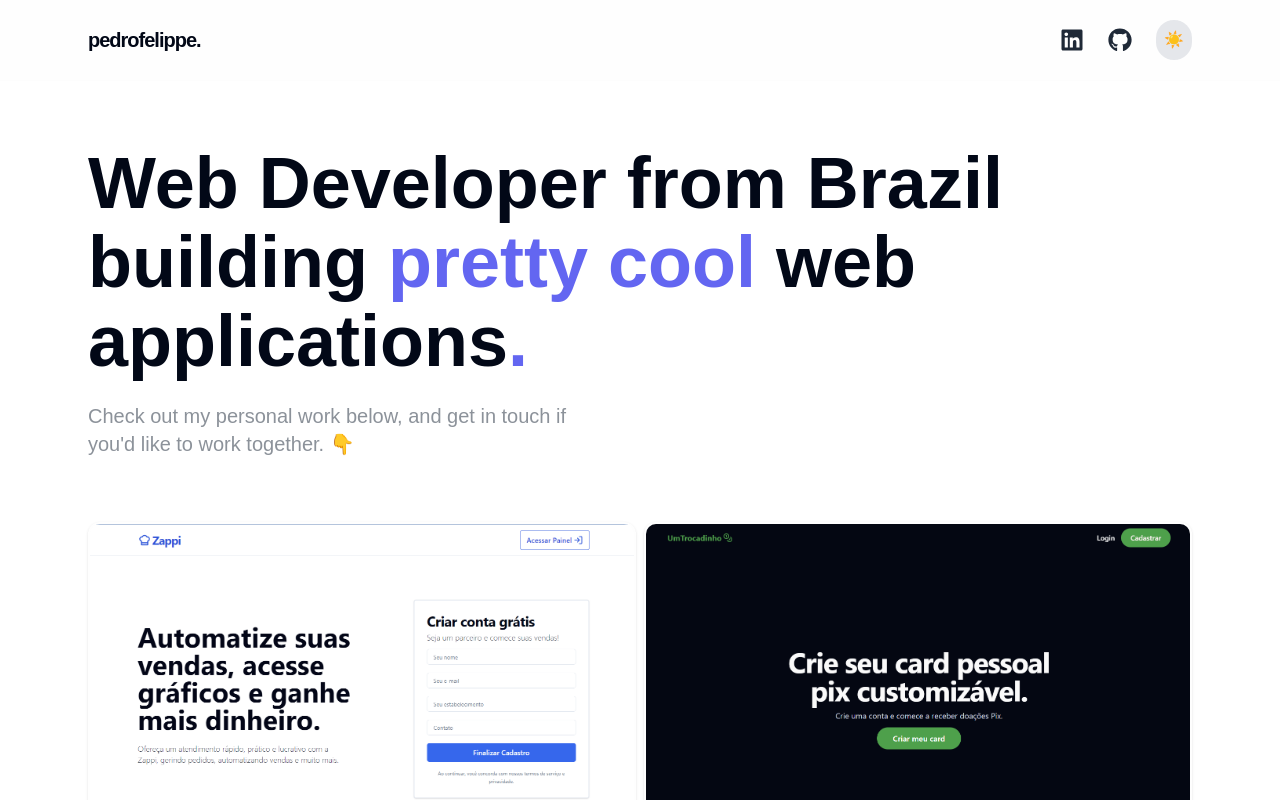
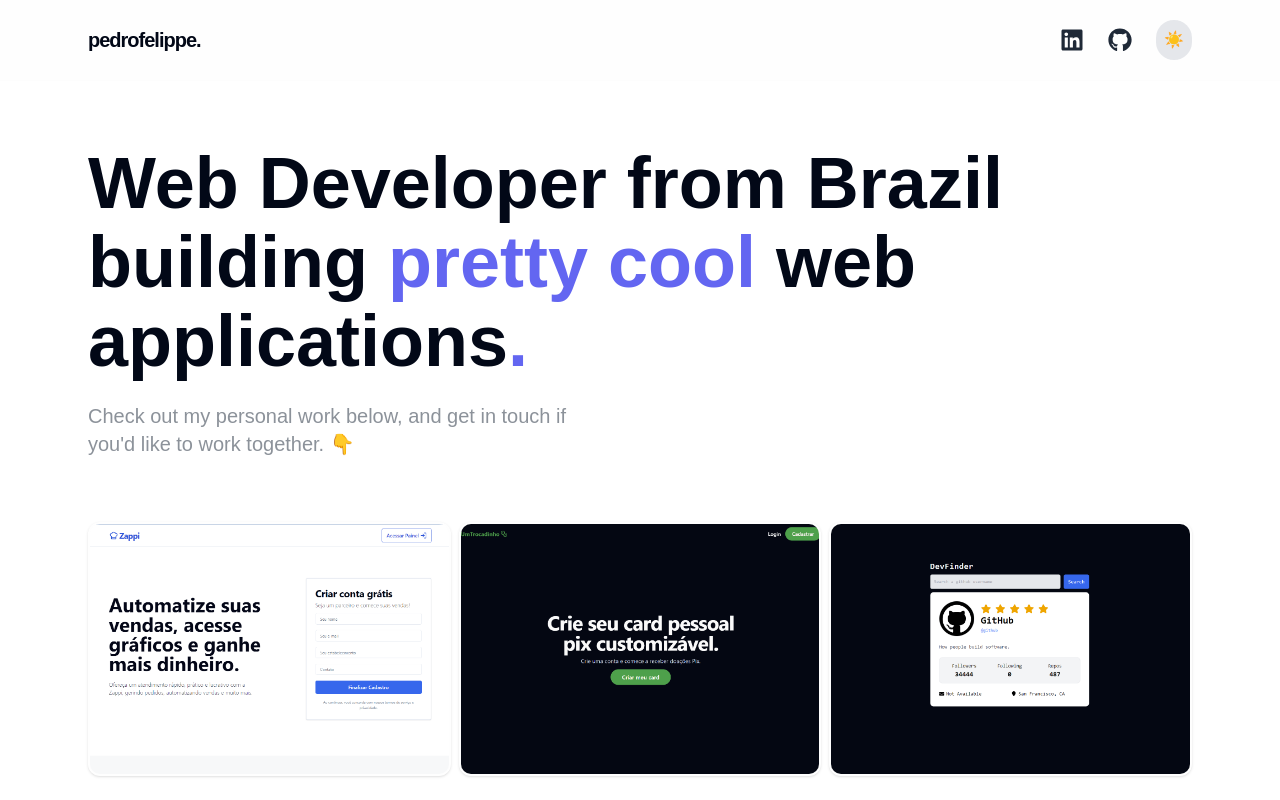
Before and after one commit to pefelippe/Portfolio, a Next.js app: page / in a window 1280 px wide. Shown: the top 800 px of the page. Built offline with nearby package versions, Linux system fonts and the light colour scheme.

Commit message:
projects.

```diff
--- a/src/components/ProjectCard.tsx
+++ b/src/components/ProjectCard.tsx
@@ -43,14 +43,14 @@ function ProjectCard({
           whileHover={{ scale: 1.05 }}
           src={imgUrl}
           alt="card image"
-          className={`overflow-hidden object-cover w-full h-full min-h-[350px] ${
+          className={`overflow-hidden object-cover w-full h-full min-h-[250px] ${
             isHovered ? "blur-sm" : ""
           }`}
         />
         {isHovered && (
-          <div className="absolute inset-0 flex flex-col items-center justify-center gap-2 px-10 text-white bg-black bg-opacity-70">
-            <p className="text-2xl font-bold underline">{title}</p>
-            <p className="text-md font-medium text-[#fff]  max-w-sm text-center">
+          <div className="absolute inset-0 flex flex-col items-center justify-center gap-1 px-10 text-white bg-black bg-opacity-70">
+            <p className="text-lg font-bold underline">{title}</p>
+            <p className="text-sm font-medium text-[#fff]  max-w-md text-center">
               {description}
             </p>
           </div>
--- a/src/sections/ProjectSection.tsx
+++ b/src/sections/ProjectSection.tsx
@@ -8,7 +8,7 @@ function Projects() {
       id="projects-container"
       className="flex flex-col items-start justify-center w-full gap-8 min-h-fit"
     >
-      <div className="grid items-start w-full gap-2 xl:grid-cols-2">
+      <div className="grid items-start w-full gap-2 xl:grid-cols-3">
         {projects?.map((proj, index) => (
           <motion.div
             key={proj.id}
```
